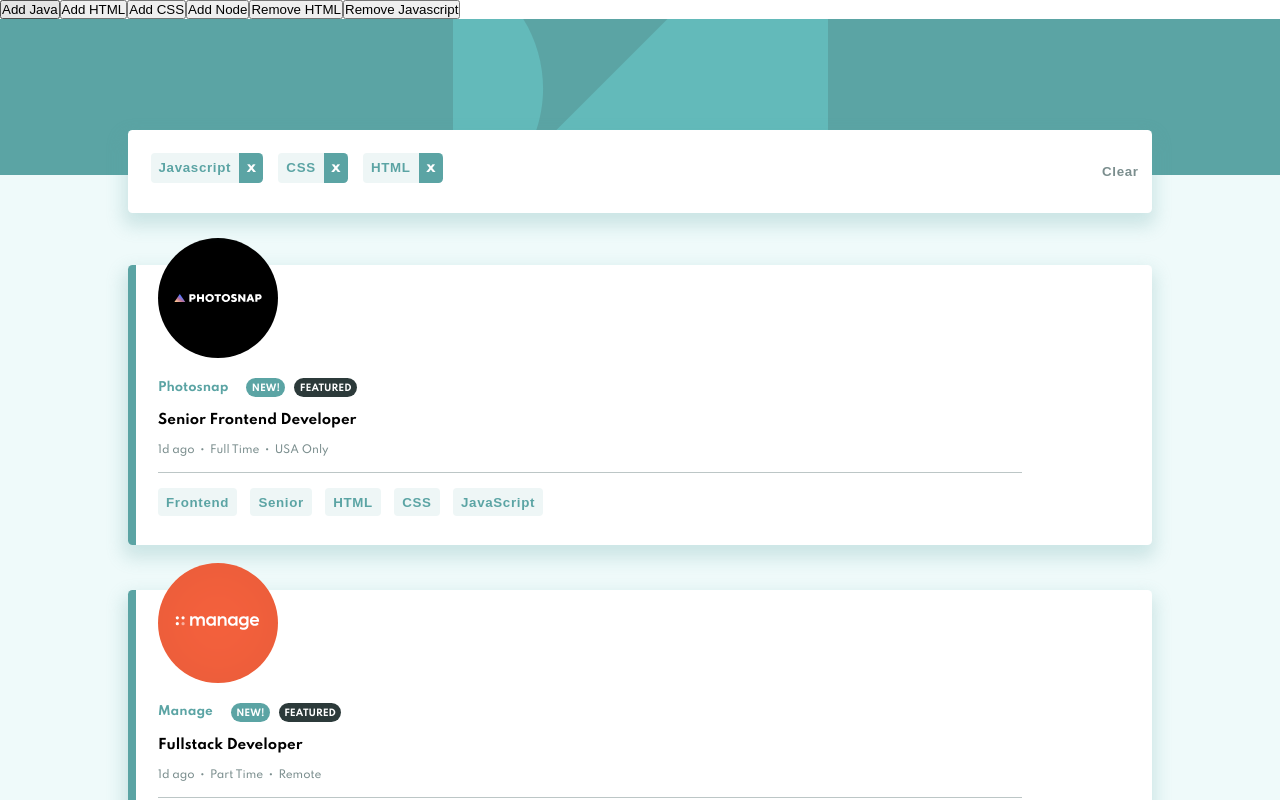
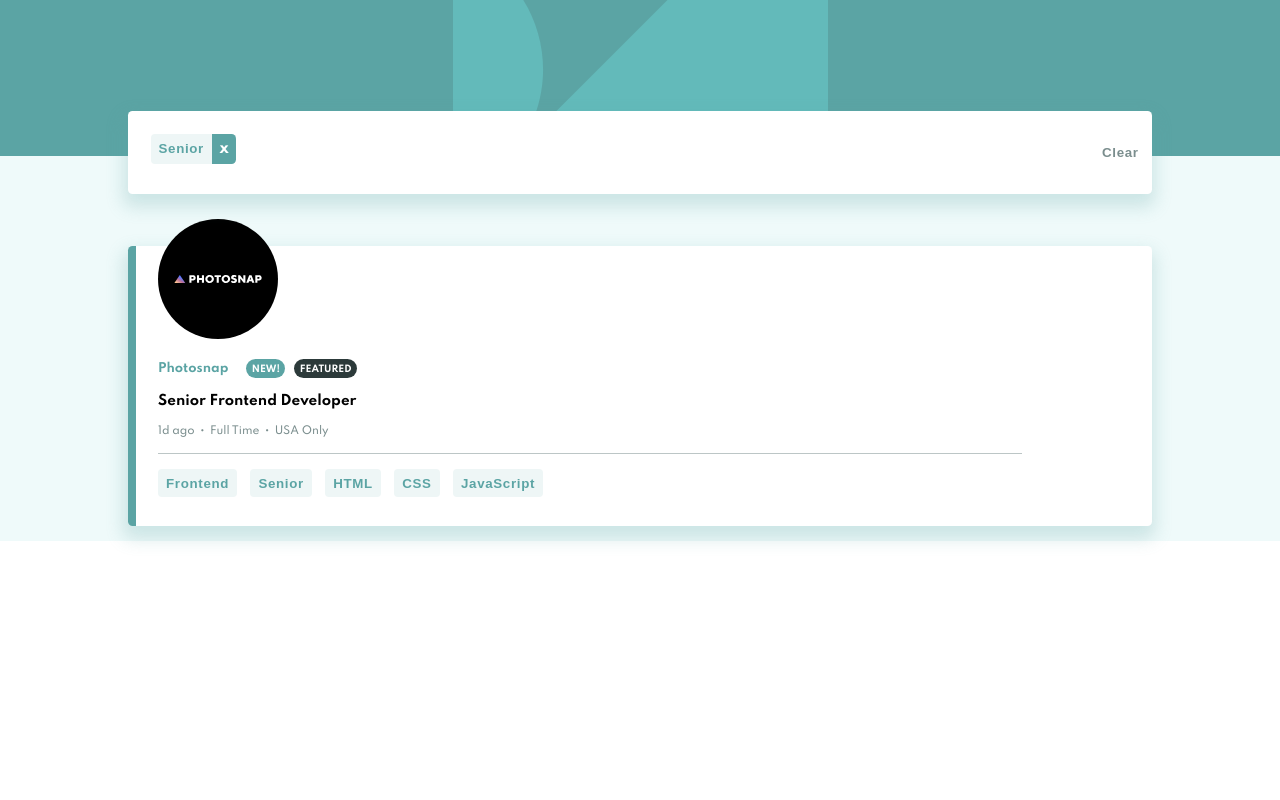
Before and after one commit to laura-2035/job-listings, a React (Create React App) app: page / in a window 1280 px wide. Both pictures are taken after a click on the button "Senior". Shown: the top 800 px of the page. Built offline with nearby package versions, Linux system fonts and the light colour scheme.

Commit message:
Add, remove filter

```diff
--- a/src/components/Button.jsx
+++ b/src/components/Button.jsx
@@ -2,14 +2,35 @@ import '../scss/components/Button.scss'
 import {useFilter} from '../providers/filter'
 
 
-export default (props, op) => {
+export default (props) => {
 
-    const { filter, setFilter } = useFilter()
+    const { filters, setFilter } = useFilter()
 
-    if(op === 'add'){
-        return <button className="filter" >{props.value}</button>
+    const addFilter = (param) =>{
+        const currentFilter = filters.current
+        if (!currentFilter.includes(param)) {
+            setFilter({
+                current: [...filters.current, param]
+            })
+        }
+	}
+    const removeFilter = (param) => {
+        let newFilters = [...filters.current]
+        if (newFilters.includes(param)) {
+            const index = newFilters.indexOf(param)
+            newFilters.splice(index, 1)
+            setFilter({
+                current: [...newFilters]
+            })
+        }
+    }
+
+
+    if(props.op === 'add'){
+        return <button className="filter" onClick={() => addFilter(props.value)}>{props.value}</button>
     }else{
-        return <button className="filter" >{props.value}</button>
+        return <div className="filter-block"><button className="filter" >{props.value}</button><span className="remove-filter" onClick={() => removeFilter(props.value)}>x</span></div>
+
     }
 
 }
--- a/src/components/Filter.jsx
+++ b/src/components/Filter.jsx
@@ -1,24 +1,34 @@
 import React, { useState } from 'react'
 import '../scss/components/Filter.scss'
+import { useFilter } from '../providers/filter'
+import Button from './Button'
+function Filter() {
 
+    const { filters} = useFilter()
+    const filterList = [...filters.current]
 
-//Intial state
-const instialState = {
-    filters: []
-}
+    const renderButtons = () =>{
+        return filterList.map((current) =>{
+            return <Button value={current}></Button>
+        })
 
-function Filter (){
-        return (
-            <div className="filters">
-                <div className="filters-wrapper">
-                    <div className="filter-block"><button className="filter">Javascript</button><span className="remove-filter">x</span></div>
-                    <div className="filter-block"><button className="filter">CSS</button><span className="remove-filter">x</span></div>
-                    <div className="filter-block"><button className="filter">HTML</button><span className="remove-filter">x</span></div>
-
+    }
+    const renderFilters = () => {
+        if (filterList.length > 0) {
+            return (
+                <div className="filters">
+                    <div className="filters-wrapper">
+                        {renderButtons()}
+                        {/* <div className="filter-block"><button className="filter">HTML</button><span className="remove-filter">x</span></div> */}
+                    </div>
+                    <button className="clear-button">Clear</button>
                 </div>
-                <button className="clear-button">Clear</button>
-            </div>
             )
+        }else{
+            return <div></div>
+        }
+    }
+    return(renderFilters())
 
 }
 export default Filter
--- a/src/components/Job.jsx
+++ b/src/components/Job.jsx
@@ -1,36 +1,45 @@
 import React, { Component } from 'react'
 import JobData from '../data/data.json'
-import { useFilter } from '../providers/filter'
+import { FilterProvider, useFilter } from '../providers/filter'
 import '../scss/components/Job.scss'
 import Button from './Button'
+import Filter from './Filter'
 
 const Job = () => {
-	let arrayLangTools = new Set()
-	const { filter, setFilter } = useFilter()
 
-	const getFiltersFromData = () => {
-		return (
-			JobData.map(({ position, role, languages, tools }) => {
-				arrayLangTools.add(position)
-				arrayLangTools.add(role)
-				arrayLangTools.add(languages)
-				arrayLangTools.add(tools)
-				return arrayLangTools
-			})
-		)
-	}
+	const { filters} = useFilter()
+	const filterList = [...filters.current]
 	const getJobs = () => {
+	const excludeColumns = ['id', 'company', 'logo', 'new', 'featured', 'position', 'postedAt', 'contract', 'location']
+		const getJobsByFilter = () =>{
+			if(filterList.length ===  0){
+				return JobData.map((job) => {
+					return jobCardRender(job)
+				})
+			}else{
+				let filteredData
+				filterList.forEach((filterItem)=>{
+					filteredData = JobData.filter(item =>{
+						return Object.keys(item).some(key =>
+							excludeColumns.includes(key) ? false : item[key].toString().includes(filterItem)
+						)
+					})
+				} )
+
+				return filteredData.map((job) => {
+					return jobCardRender(job)
+				})
+			}
+		}
 		return (
 			<div className="job-wrapper">
-				{JobData.map((job) => {
-					return jobCardRender(job)
-				})}
+				{getJobsByFilter()}
 			</div>
 		)
 	}
 
 	const jobCardRender = (job) => {
-
+		//Need to rewrite the code, using a map to display the elements
 		const renderNew = () => {
 			if (job.new) {
 				return <div className="job-tag new">New!</div>
--- a/src/main/App.jsx
+++ b/src/main/App.jsx
@@ -8,7 +8,7 @@ function App(){
 
     return(
         <FilterProvider>
-            <Teste></Teste>
+            {/* <Teste></Teste> */}
         <div className="container">
             <div className="top-bg">
                 <img src={backgroundImage}></img>
--- a/src/providers/filter.js
+++ b/src/providers/filter.js
@@ -5,12 +5,12 @@ export const FilterContext = React.createContext({})
 
 //Creating the provider and setting their initial values
 export const FilterProvider = (props) =>{
-    const [filter, setFilter] = useState({
+    const [filters, setFilter] = useState({
         current: [],
     })
 
     return (
-        <FilterContext.Provider value={{filter, setFilter}}>
+        <FilterContext.Provider value={{filters, setFilter}}>
             {props.children}
         </FilterContext.Provider>
     )
```
